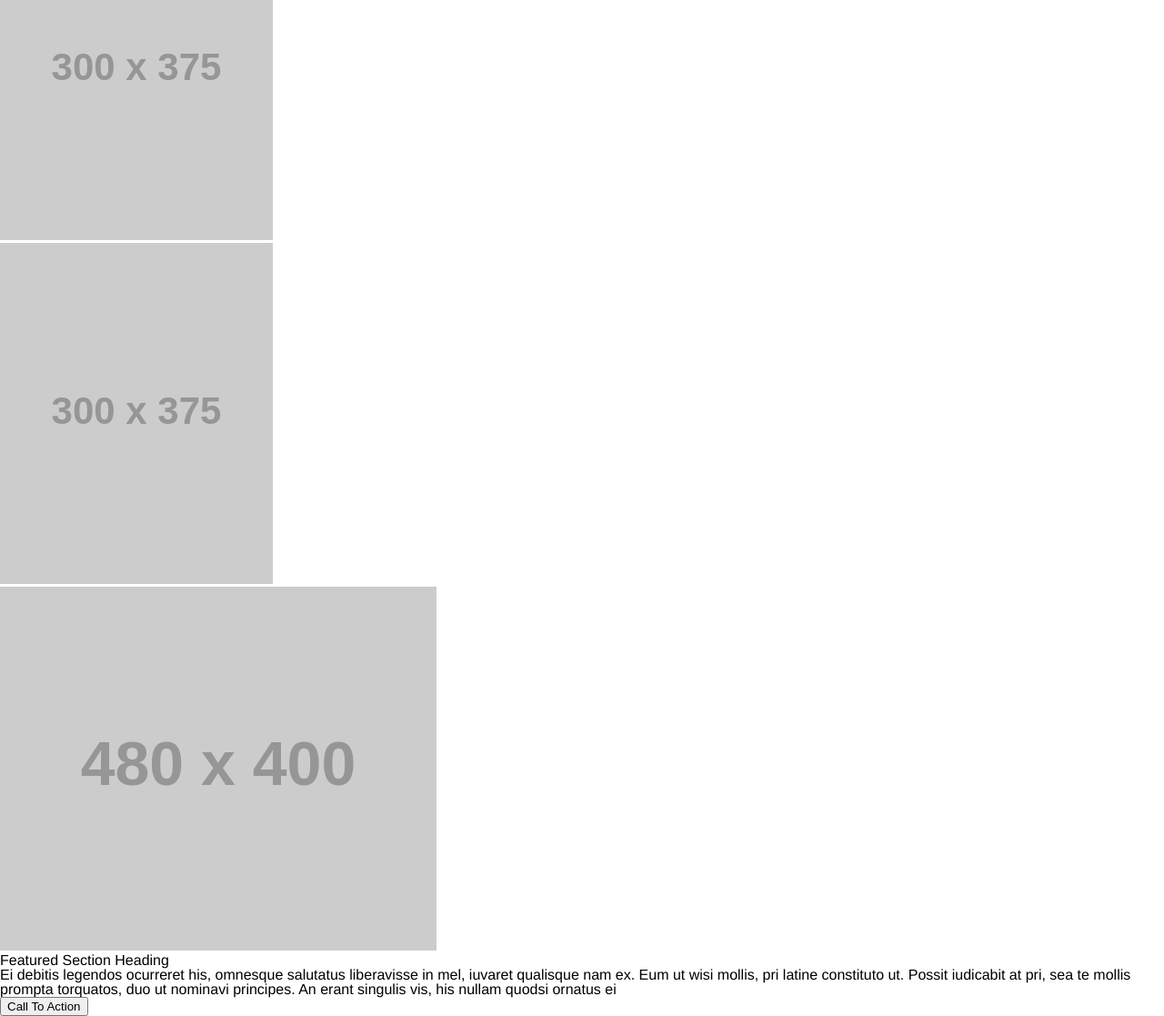
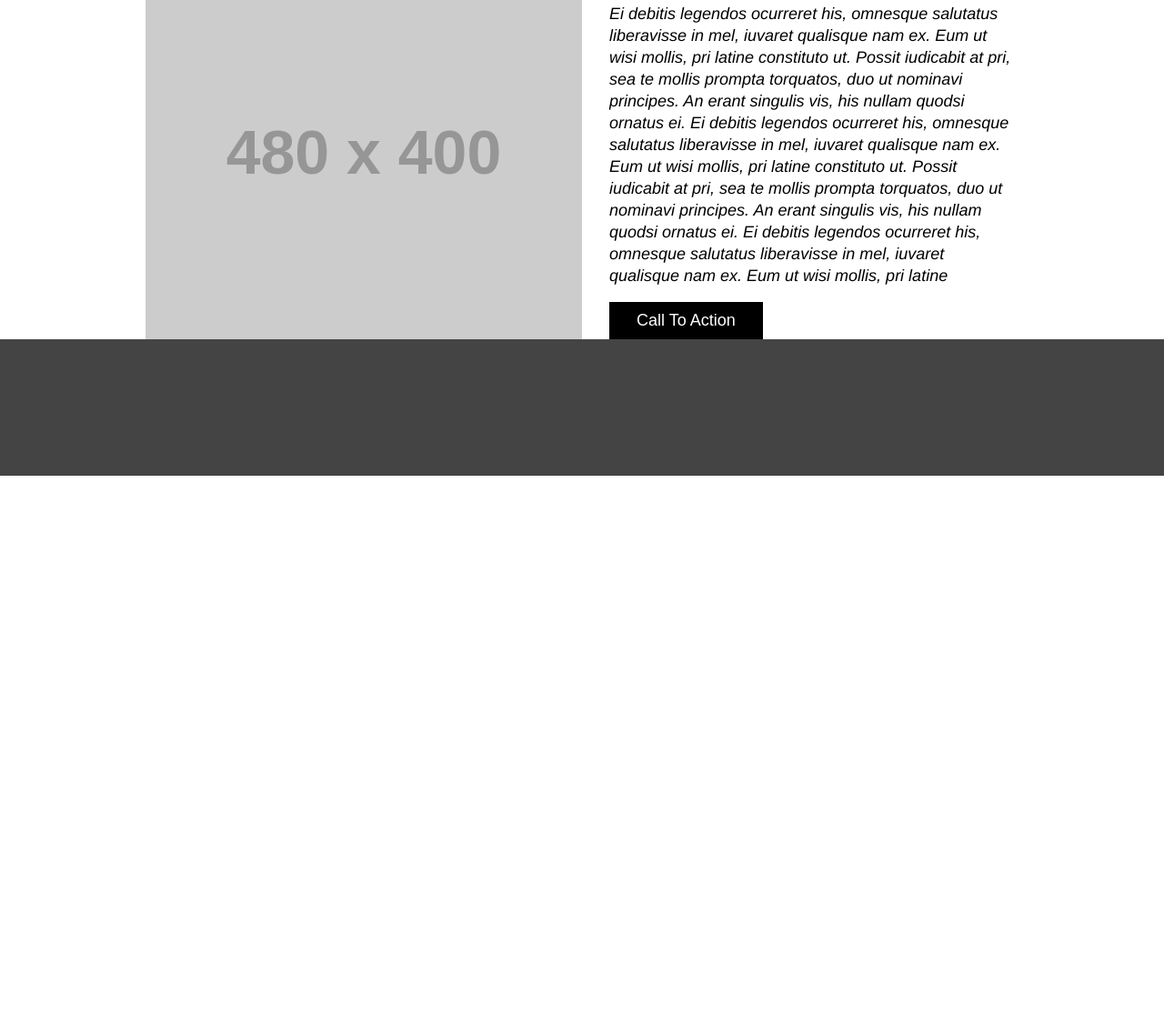
Before and after one commit to tara-johnson/201d35-wireframe-exercise, a plain HTML site: page index.html in a window 1280 px wide. Shown: the part 1042-2159 px from the top of the page at 91% size. After the commit the page ends 1565 px from the top, so only its background shows below. Drawn offline with Linux system fonts and the light colour scheme; placeholder pictures from the web are drawn by us.

Commit message:
Updates made in class workshop

```diff
--- a/css/style.css
+++ b/css/style.css
@@ -1,3 +1,7 @@
+/* -------------------- */
+/* HEADER STYLES */
+/* -------------------- */
+
 body {
     font-family: Helvetica, sans-serif;
 }
@@ -8,7 +12,93 @@ header {
 }
 
 nav {
-    width: 960;
+    width: 960px;
     margin: 0px auto;
     /* border: 3px solid yellow; */
 }
+
+nav img {
+    float: left;
+    margin-top: 15px;
+    margin-right: 30px;
+}
+
+nav li {
+    display: inline-block;
+    margin-top: 40px;
+    margin-right: 90px;
+}
+
+a {
+    text-decoration: none;
+    color: #888;
+}
+
+/* --------------------
+MAIN STYLES
+-------------------- */
+
+main {
+    /* border: 2px dashed orange; */
+    width: 960px;
+    margin: 30px auto;
+}
+
+main li {
+    float: left;
+    margin: 30px 30px 30px 0px;
+}
+
+main li:last-child {
+    margin-right: 0px;
+}
+
+img {
+    float: left;
+}
+
+section div {
+    /* border: 3px solid orange; */
+    float: left;
+    width: calc(50% - 30px);
+    margin-left: 30px;
+}
+
+h2 {
+    font-size: 20px;
+}
+
+section p {
+    margin-top: 10px;
+    font-style: italic;
+    font-size: 18px;
+    line-height: 24px;
+    overflow: auto;
+    height: 314px;
+}
+
+button {
+    border: none;
+    padding: 10px 30px;
+    color: #fff;
+    background: #000;
+    font-size: 18px;
+    margin-top: 15px;
+    transition: 350ms;
+    cursor: pointer;
+}
+
+button:hover {
+    background: green;
+}
+
+/* --------------------
+FOOTER STYLES
+-------------------- */
+
+footer {
+    background: #444;
+    height: 150px;
+    margin-top: 30px;
+    clear: both;
+}
--- a/index.html
+++ b/index.html
@@ -8,51 +8,44 @@
    <link type="text/css" rel="stylesheet" href=css/reset.css />
    <link type="text/css" rel="stylesheet" href=css/style.css />
 </head>
+
 <body>
+    <!-- Header start -->
     <header>
         <nav>
             <img src="http://placehold.it/200x70/000" />
             <ul>
-               <li >
-                   <a href="#"></a>Nav Item 1
-               </li>
-
-
-
+                <li ><a href="#"></a>Nav Item 1</li>
                 <li><a href="#"></a>Nav Item 2</li>
                 <li><a href="#"></a>Nav Item 3</li>
                 <li><a href="#"></a>Nav Item 4</li>
-
-
             </ul>
         </nav>
     </header>
+    <!-- Header end -->
+
+    <!-- Main start -->
     <main>
         <img src="http://placehold.it/960x450/000"/>
         <ul>
-   <li>
-           <img src="http://placehold.it/300x375/000"/>
-   </li>
-   <li>
-           <img src="http://placehold.it/300x375/000"/>
-   </li>
-   <li>
-           <img src="http://placehold.it/300x375/000"/>
-   </li>
+            <li><img src="http://placehold.it/300x375/000"/></li>
+            <li><img src="http://placehold.it/300x375/000"/></li>
+            <li><img src="http://placehold.it/300x375/000"/></li>
         </ul>
         <section>
             <img src="http://placehold.it/480x400/000"/>
-</section>
-<section>
             <div>
                 <h2>Featured Section Heading</h2>
-       <p>Ei debitis legendos ocurreret his, omnesque salutatus liberavisse in mel, iuvaret qualisque nam ex. Eum ut wisi mollis, pri latine constituto ut. Possit iudicabit at pri, sea te mollis prompta torquatos, duo ut nominavi principes. An erant singulis vis, his nullam quodsi ornatus ei</p>
+                <p>Ei debitis legendos ocurreret his, omnesque salutatus liberavisse in mel, iuvaret qualisque nam ex. Eum ut wisi mollis, pri latine constituto ut. Possit iudicabit at pri, sea te mollis prompta torquatos, duo ut nominavi principes. An erant singulis vis, his nullam quodsi ornatus ei. Ei debitis legendos ocurreret his, omnesque salutatus liberavisse in mel, iuvaret qualisque nam ex. Eum ut wisi mollis, pri latine constituto ut. Possit iudicabit at pri, sea te mollis prompta torquatos, duo ut nominavi principes. An erant singulis vis, his nullam quodsi ornatus ei.  Ei debitis legendos ocurreret his, omnesque salutatus liberavisse in mel, iuvaret qualisque nam ex. Eum ut wisi mollis, pri latine constituto ut. Possit iudicabit at pri, sea te mollis prompta torquatos, duo ut nominavi principes. An erant singulis vis, his nullam quodsi ornatus ei.</p>
                 <button>Call To Action</button>
             </div>
         </section>
     </main>
-<footer>
+    <!-- Main end -->
 
-</footer>
+    <!-- Footer start -->
+    <footer></footer>
+    <!-- Footer end -->
+
 </body>
 </html>
```
Lines whose indentation alone changed are shown as unchanged.
